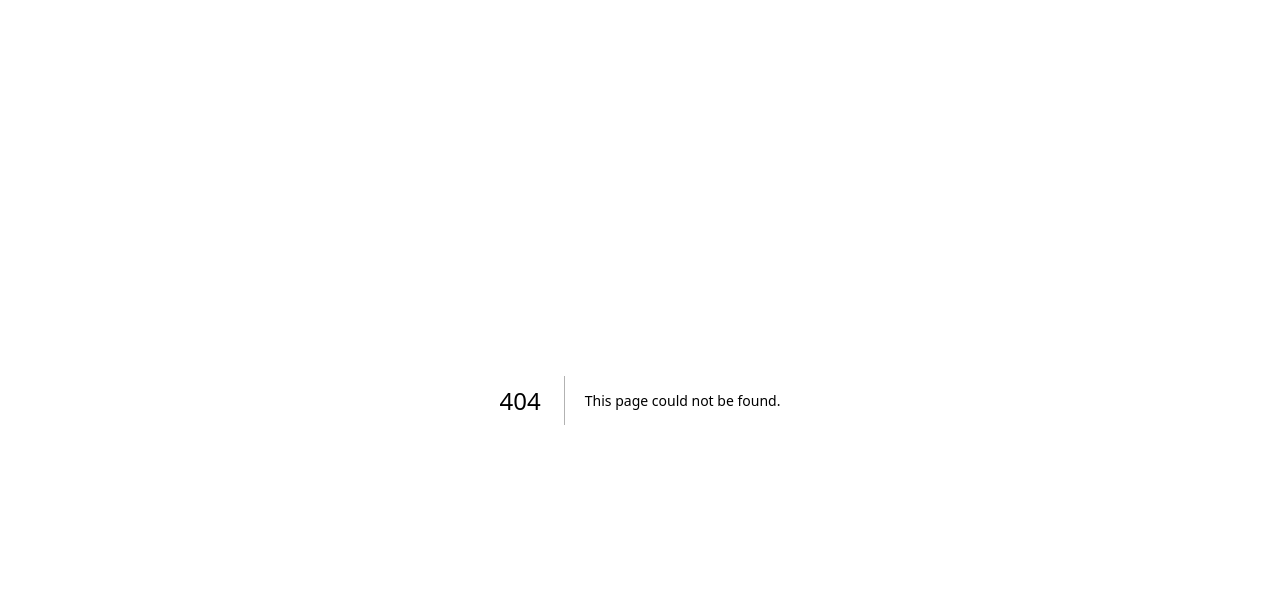
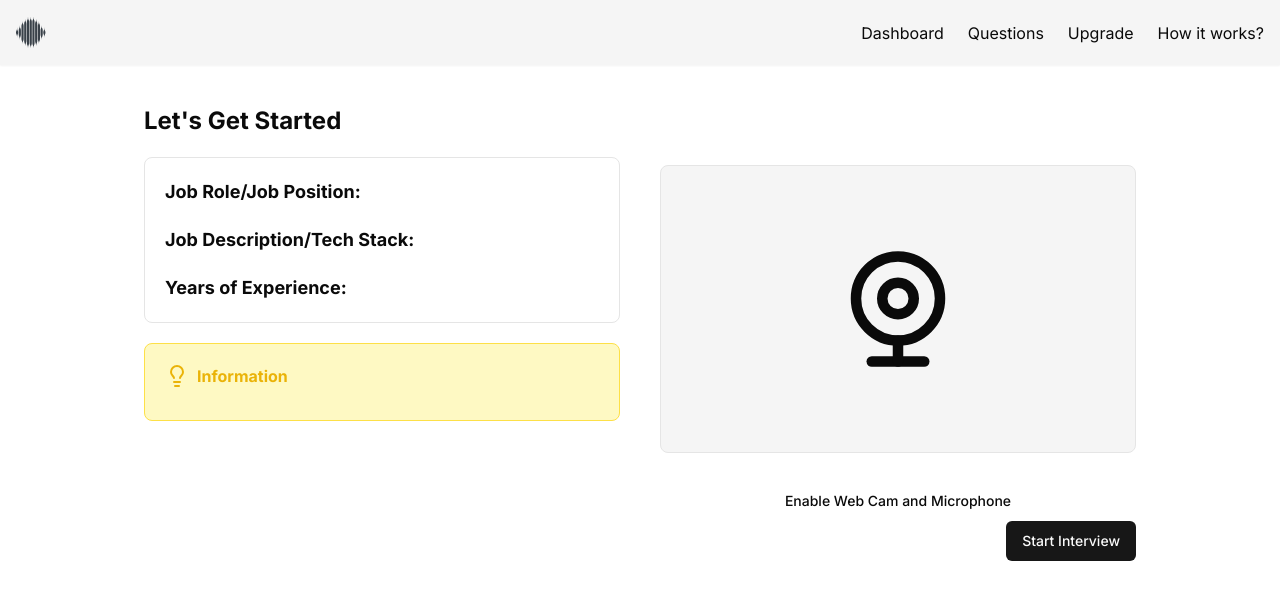
Before and after one commit to reallywasi/NudgeQuest, a Next.js app: page /dashboard/interview/1 in a window 1280 px wide. Before the commit this address had no page. Shown: the top 600 px of the page. Built offline with nearby package versions, Linux system fonts and the light colour scheme; no server answers; the database is empty.

Commit message:
Setup webcam and page for interview

```diff
--- a/app/dashboard/_components/AddNewInterview.jsx
+++ b/app/dashboard/_components/AddNewInterview.jsx
@@ -29,7 +29,7 @@
   const [jobExperience, setJobExperience] = useState();
   const [loading, setLoading] = useState(false);
   const [jsonResponse, setJsonResponse] = useState([]);
-  // const router=useRouter();
+  const router=useRouter();
   const { user } = useUser(); // to get user detail like who logged in
 
   //______________________________________________________
@@ -73,6 +73,12 @@
         })
         .returning({ mockId: MockInterview.mockId });
       console.log("inserted ID:", resp);
+
+    if(resp)
+    {
+        setOpenDailog(false)
+        router.push('/dashboard/interview/'+resp[0]?.mockId)
+    }
     } else {
       console.log("ERROR");
     }
--- /dev/null
+++ b/app/dashboard/interview/[interviewId]/page.jsx
@@ -0,0 +1,139 @@
+// "use client"
+// import React, { useEffect,useState } from 'react'
+// import { MockInterview } from '@/utils/schema'
+// import { db } from '@/utils/db'
+// import { eq } from 'drizzle-orm'
+// import Webcam from 'react-webcam'
+// import { WebcamIcon } from 'lucide-react'
+// import { Button } from '@/components/ui/button'
+// function Interview({params}) {
+
+// const [interviewData,setInterviewData]=useState();
+// const [webCamEnabled,setWebCamEnabled]=useState();
+// useEffect(()=>{
+//         console.log(params.interviewId)
+//         GetInterviewDetails();
+//     },[]) // it's printing interview id ie it's printing what's there after localhost/3000/dashboard/interview/
+
+
+//     // Used to Get Interview Details by MockId/Interview Id
+
+//    const GetInterviewDetails=async()=>{
+//        const result=await db.select().from(MockInterview)
+//        .where(eq(MockInterview.mockId,params.interviewId))
+
+//        setInterviewData(result[0]);
+//     //    console.log(result[0])
+//     //    console.log(interviewData?.jobPosition)
+//    }
+//   return (
+//     <div className='my-10 flex justify-center flex-col items-center '>
+
+// <h2 className='font-bold text-2xl'>Let's Get Started</h2>
+
+// <div>
+//     {/* <Webcam/> */}
+//     {
+//         webCamEnabled?<Webcam
+//             onUserMedia={()=>setWebCamEnabled(true)}
+//             onUserMediaError={()=>setWebCamEnabled(false)}
+//             mirrored={true}
+//             style={{
+//                 height:300,
+//                 width:300
+//             }}
+//         />:
+//         <>
+//         <WebcamIcon className='h-72 w-full p-20 bg-secondary my-7 rounded-lg border'/>
+//         <Button className="w-full" onClick={()=>setWebCamEnabled(true)}>Enable Web Cam and Microphone</Button>
+//         </>
+
+
+//     }
+// </div>
+// <div className='flex flex-col p-5 rounded-lg border gap-5'>
+//                     <h2 className='text-lg'><strong>Job Role/Job Position:</strong>{interviewData?.jobPosition} </h2>
+//                     <h2 className='text-lg'><strong>Job Description/Tech Stack:</strong>{interviewData?.jobDesc} </h2>
+//                     <h2 className='text-lg'><strong>Years of Experience:</strong>{interviewData?.jobExperience} </h2>
+//                 </div>
+//     </div>
+//   )
+// }
+
+// export default Interview
+"use client"
+import { Button } from '@/components/ui/button'
+import { db } from '@/utils/db'
+import { MockInterview } from '@/utils/schema'
+import { eq } from 'drizzle-orm'
+import { Lightbulb, WebcamIcon } from 'lucide-react'
+import Link from 'next/link'
+import React, { useEffect, useState } from 'react'
+import Webcam from 'react-webcam'
+
+function Interview({params}) {
+
+    const [interviewData,setInterviewData]=useState();
+    const [webCamEnabled,setWebCamEnabled]=useState();
+    useEffect(()=>{
+        console.log(params.interviewId)
+        GetInterviewDetails();
+    },[])
+
+    /**
+     * Used to Get Interview Details by MockId/Interview Id
+     */
+    const GetInterviewDetails=async()=>{
+        const result=await db.select().from(MockInterview)
+        .where(eq(MockInterview.mockId,params.interviewId))
+
+        setInterviewData(result[0]);
+    }
+  return (
+    <div className='my-10 '>
+        <h2 className='font-bold text-2xl'>Let's Get Started</h2>
+        <div className='grid grid-cols-1 md:grid-cols-2 gap-10'>
+
+            <div className='flex flex-col my-5 gap-5 '>
+                <div className='flex flex-col p-5 rounded-lg border gap-5'>
+                    <h2 className='text-lg'><strong>Job Role/Job Position:</strong>{interviewData?.jobPosition} </h2>
+                    <h2 className='text-lg'><strong>Job Description/Tech Stack:</strong>{interviewData?.jobDesc} </h2>
+                    <h2 className='text-lg'><strong>Years of Experience:</strong>{interviewData?.jobExperience} </h2>
+                </div>
+                <div className='p-5 border rounded-lg border-yellow-300 bg-yellow-100'>
+                   <h2 className='flex gap-2 items-center text-yellow-500'> <Lightbulb/><strong>Information</strong></h2>
+                    <h2 className='mt-3 text-yellow-500'>{process.env.NEXT_PUBLIC_INFORMATION}</h2>
+                </div>
+            </div>
+            <div>
+           {webCamEnabled? <Webcam
+           onUserMedia={()=>setWebCamEnabled(true)}
+           onUserMediaError={()=>setWebCamEnabled(false)}
+           mirrored={true}
+            style={{
+                height:300,
+                width:300
+            }}
+           />
+           :
+           <>
+            <WebcamIcon className='h-72 w-full my-7 p-20 bg-secondary rounded-lg border' />
+            <Button variant="ghost" className="w-full" onClick={()=>setWebCamEnabled(true)}>Enable Web Cam and Microphone</Button>
+            </>
+           }
+            </div>
+
+
+        </div>
+        <div className='flex justify-end items-end'>
+            <Link href={'/dashboard/interview/'+params.interviewId+'/start'}>
+            <Button >Start Interview</Button>
+            </Link>
+           </div>
+
+
+    </div>
+  )
+}
+
+export default Interview
--- a/package.json
+++ b/package.json
@@ -24,6 +24,7 @@
     "next": "14.2.5",
     "react": "^18.3.1",
     "react-dom": "^18.3.1",
+    "react-webcam": "^7.2.0",
     "tailwind-merge": "^2.4.0",
     "tailwindcss-animate": "^1.0.7",
     "uuid": "^10.0.0"
```
Also changed, not shown: 1 other file (tests, documents, lock files or other folders).
